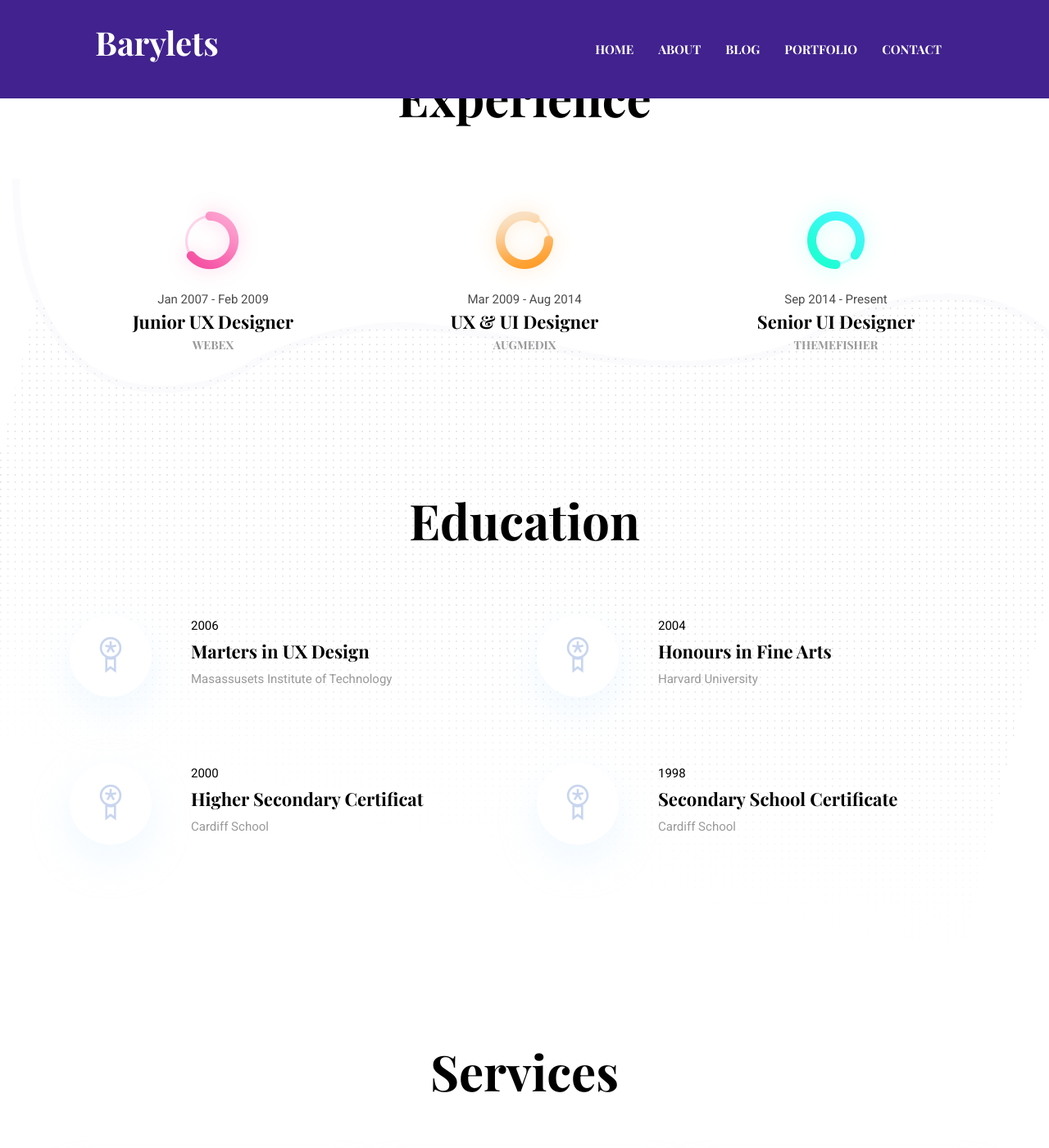
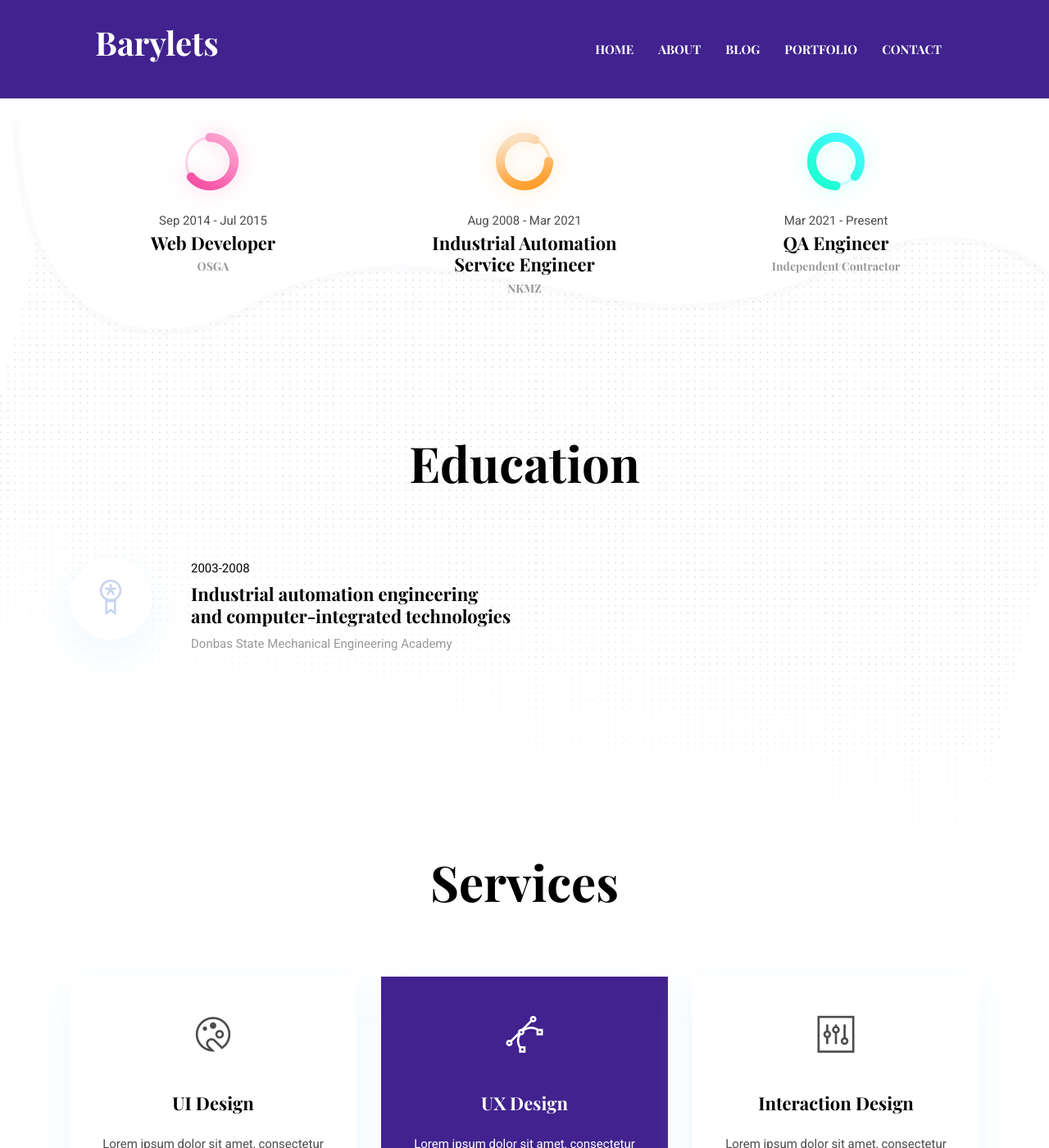
Before and after one commit to BsergoB/bsergob.github.io, a Jekyll site: the page built from index.html, in a window 1280 px wide and 1400 px high, scrolled down 2342 px. Shown: the whole window at 82% size. Built offline with Jekyll 4.4.1, drawn with Linux system fonts in a browser that asks for light colours; some of the changed text lies outside the part shown.

Commit message:
Update settings.yml

```diff
--- a/_data/settings.yml
+++ b/_data/settings.yml
@@ -36,7 +36,7 @@ disqus-identifier: # Add your shortname for Disqus Comment. For example mr-brown
 # Hero Section
 
 hero:
-  hero-title: Hi! I’m <br> Serhii <br> QA Engineer and Software Developer
+  hero-title: Hi! I’m <br> Serhii <br> QA Engineer
 
 social:
   - { icon: "ti-facebook", link: "https://www.facebook.com/sergej.barylets" }
@@ -69,10 +69,10 @@ work-process:
     content: "Execute tests, document results, and provide detailed reports with actionable insights. I collaborate with developers and stakeholders to ensure a smooth release process and high product quality."
 
 # My Team Section
-team:
-  - title: "Jack Schenziwe"
-    image: "assets/images/team/member-1.png"
-    designation: "Project Manager"
+#team:
+#  - title: "Jack Schenziwe"
+#    image: "assets/images/team/member-1.png"
+#    designation: "Project Manager"
 
   #- title: "Julias Carlie"
    # image: "assets/images/team/member-2.png"
@@ -103,22 +103,22 @@ skills:
 experience-title: Experience
 experience:
   - {
-      name: Junior UX Designer,
+      name: Web Developer,
       icon: "icon-1.png",
-      date: "Jan 2007 - Feb 2009",
-      organization: "WEBEX",
+      date: "Sep 2014 - Jul 2015",
+      organization: "OSGA",
     }
   - {
-      name: UX & UI Designer,
+      name: Industrial Automation Service Engineer,
       icon: "icon-2.png",
-      date: "Mar 2009 - Aug 2014",
-      organization: "AUGMEDIX",
+      date: "Aug 2008 - Mar 2021",
+      organization: "NKMZ",
     }
   - {
-      name: Senior UI Designer,
+      name: QA Engineer,
       icon: "icon-3.png",
-      date: "Sep 2014 - Present",
-      organization: "THEMEFISHER",
+      date: "Mar 2021 - Present",
+      organization: "Independent Contractor",
     }
 
 #-------------------------------
@@ -126,26 +126,26 @@ experience:
 
 education-title: Education
 education:
+#  - {
+#      name: Marters in UX Design,
+#      date: "2006",
+#      organization: "Masassusets Institute of Technology",
+#    }
   - {
-      name: Marters in UX Design,
-      date: "2006",
-      organization: "Masassusets Institute of Technology",
+      name: Industrial automation engineering and computer-integrated technologies,
+      date: "2003-2008",
+      organization: "Donbas State Mechanical Engineering Academy",
     }
-  - {
-      name: Honours in Fine Arts,
-      date: "2004",
-      organization: "Harvard University",
-    }
-  - {
-      name: Higher Secondary Certificat,
-      date: "2000",
-      organization: "Cardiff School",
-    }
-  - {
-      name: Secondary School Certificate,
-      date: "1998",
-      organization: "Cardiff School",
-    }
+#  - {
+#      name: Higher Secondary Certificat,
+#      date: "2000",
+#      organization: "Cardiff School",
+#    }
+#  - {
+#      name: Secondary School Certificate,
+#      date: "1998",
+#      organization: "Cardiff School",
+#    }
 
 #-------------------------------
 # Services Section
```
